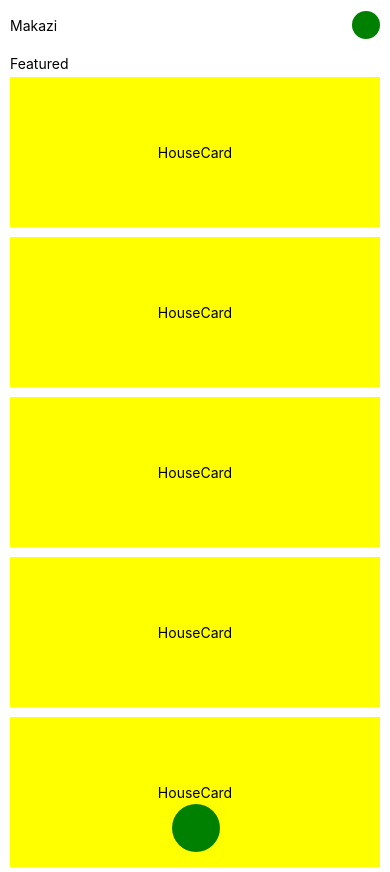
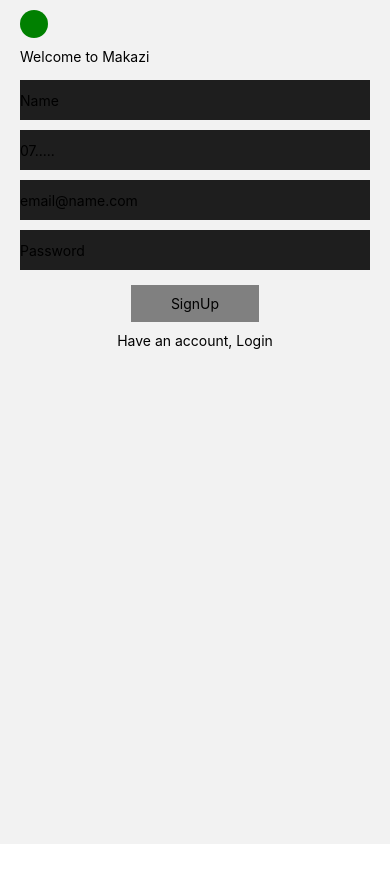
Before and after one commit to botdenoms/makazi, a React Native app: screen /Accounts in a window 390 px wide. After the commit the page ends 844 px from the top, so only its background shows below. Built offline with nearby package versions, Linux system fonts and the light colour scheme.

Commit message:
navigation path basic setup

```diff
--- a/App.tsx
+++ b/App.tsx
@@ -1,128 +1,32 @@
-/**
- * Sample React Native App
- * https://github.com/facebook/react-native
- *
- * @format
- */
+import { NavigationContainer } from '@react-navigation/native'
+import { createNativeStackNavigator } from '@react-navigation/native-stack'
 
 import Accounts from "./src/screens/Accounts"
-import Details from "./src/screens/Details";
-import Home from "./src/screens/Home";
-import Listing from "./src/screens/Listing";
-import Map from "./src/screens/Map";
-import Profile from "./src/screens/Profile";
-import Search from "./src/screens/Search";
-// import Home from "./src/screens/Home"
+import Details from "./src/screens/Details"
+import Home from "./src/screens/Home"
+import Listing from './src/screens/Listing'
+import Map from './src/screens/Map'
+import Profile from "./src/screens/Profile"
+import Search from "./src/screens/Search"
 
-// import React from 'react';
-// import type {PropsWithChildren} from 'react';
-// import {
-//   SafeAreaView,
-//   ScrollView,
-//   StatusBar,
-//   StyleSheet,
-//   Text,
-//   useColorScheme,
-//   View,
-// } from 'react-native';
 
-// import {
-//   Colors,
-//   DebugInstructions,
-//   Header,
-//   LearnMoreLinks,
-//   ReloadInstructions,
-// } from 'react-native/Libraries/NewAppScreen';
+const Stack = createNativeStackNavigator()
 
-// type SectionProps = PropsWithChildren<{
-//   title: string;
-// }>;
-
-// function Section({children, title}: SectionProps): JSX.Element {
-//   const isDarkMode = useColorScheme() === 'dark';
-//   return (
-//     <View style={styles.sectionContainer}>
-//       <Text
-//         style={[
-//           styles.sectionTitle,
-//           {
-//             color: isDarkMode ? Colors.white : Colors.black,
-//           },
-//         ]}>
-//         {title}
-//       </Text>
-//       <Text
-//         style={[
-//           styles.sectionDescription,
-//           {
-//             color: isDarkMode ? Colors.light : Colors.dark,
-//           },
-//         ]}>
-//         {children}
-//       </Text>
-//     </View>
-//   );
-// }
-
-function App(): JSX.Element {
-  // const isDarkMode = useColorScheme() === 'dark';
-
-  // const backgroundStyle = {
-  //   backgroundColor: isDarkMode ? Colors.darker : Colors.lighter,
-  // };
+function App(){
 
   return (
-    // <SafeAreaView style={backgroundStyle}>
-    //   <StatusBar
-    //     barStyle={isDarkMode ? 'light-content' : 'dark-content'}
-    //     backgroundColor={backgroundStyle.backgroundColor}
-    //   />
-    //   <ScrollView
-    //     contentInsetAdjustmentBehavior="automatic"
-    //     style={backgroundStyle}>
-    //     <Header />
-    //     <View
-    //       style={{
-    //         backgroundColor: isDarkMode ? Colors.black : Colors.white,
-    //       }}>
-    //       <Section title="Step One">
-    //         Edit <Text style={styles.highlight}>App.tsx</Text> to change this
-    //         screen and then come back to see your edits.
-    //       </Section>
-    //       <Section title="See Your Changes">
-    //         <ReloadInstructions />
-    //       </Section>
-    //       <Section title="Debug">
-    //         <DebugInstructions />
-    //       </Section>
-    //       <Section title="Learn More">
-    //         Read the docs to discover what to do next:
-    //       </Section>
-    //       <LearnMoreLinks />
-    //     </View>
-    //   </ScrollView>
-    // </SafeAreaView>
-    <Home/>
+    <NavigationContainer>
+        <Stack.Navigator>
+          <Stack.Screen name="Home" component={Home} options={{ headerShown: false }}/>
+          <Stack.Screen name="Details" component={Details} options={{ headerShown: false }}/>
+          <Stack.Screen name="Accounts" component={Accounts} options={{ headerShown: false }}/>
+          <Stack.Screen name="profile" component={Profile} options={{ headerShown: false }}/>
+          <Stack.Screen name="Search" component={Search} options={{ headerShown: false }}/>
+          <Stack.Screen name="Map" component={Map} options={{ headerShown: false }}/>
+          <Stack.Screen name="Listing" component={Listing} options={{ headerShown: false }}/>
+        </Stack.Navigator>
+    </NavigationContainer>
   );
 }
 
-// const styles = StyleSheet.create({
-//   sectionContainer: {
-//     marginTop: 32,
-//     paddingHorizontal: 24,
-//   },
-//   sectionTitle: {
-//     fontSize: 24,
-//     fontWeight: '600',
-//   },
-//   sectionDescription: {
-//     marginTop: 8,
-//     fontSize: 18,
-//     fontWeight: '400',
-//   },
-//   highlight: {
-//     fontWeight: '700',
-//   },
-// });
-
 export default App;
--- a/src/components/HouseCard.jsx
+++ b/src/components/HouseCard.jsx
@@ -1,10 +1,12 @@
-import { View, Text, StyleSheet } from 'react-native'
+import { View, Text, StyleSheet, Pressable } from 'react-native'
 
-export default function HouseCard() {
+export default function HouseCard({to}) {
   return (
-    <View style={styles.card}>
-      <Text>HouseCard</Text>
-    </View>
+    <Pressable onPress={()=> to()}>
+      <View style={styles.card}>
+        <Text>HouseCard</Text>
+      </View>
+    </Pressable>
   )
 }
 
--- a/src/components/LogIn.jsx
+++ b/src/components/LogIn.jsx
@@ -1,7 +1,7 @@
 import { View, Text, TextInput,Pressable, StyleSheet} from 'react-native'
 import React from 'react'
 
-export default function LogIn({toggle}) {
+export default function LogIn({toggle, stack}) {
     return (
         <View style={styles.body}>
           <View style={styles.header}>
@@ -27,9 +27,9 @@
             secureTextEntry={true}
           />
           <View style={styles.center}>
-            <Pressable>
+            <Pressable onPress={()=>stack.navigate('profile')}>
               <View style={styles.button}>
-                <Text>SignUp</Text>
+                <Text>Log in</Text>
               </View>
           </Pressable>
           </View>
--- a/src/screens/Accounts.jsx
+++ b/src/screens/Accounts.jsx
@@ -1,9 +1,9 @@
 import { useState } from 'react'
-import { View, StyleSheet, SafeAreaView } from 'react-native'
+import { View, StyleSheet, SafeAreaView, Pressable } from 'react-native'
 import LogIn from '../components/LogIn'
 import SIgnUp from '../components/SIgnUp'
 
-export default function Accounts() {
+export default function Accounts({navigation}) {
     const [user, setUser] = useState(false)
     const toggle = ()=>{
         setUser(!user)
@@ -11,9 +11,11 @@
   return (
     <SafeAreaView>
         <View style={styles.body}>
-            <View style={styles.icon}></View>
+            <Pressable onPress={()=>navigation.goBack()}>
+                <View style={styles.icon}></View>
+            </Pressable>
             {
-                user == true?<LogIn toggle={toggle}/>:<SIgnUp toggle={toggle}/>
+                user == true?<LogIn toggle={toggle} stack={navigation}/>:<SIgnUp toggle={toggle}/>
             }
         </View>
     </SafeAreaView>
--- a/src/screens/Home.jsx
+++ b/src/screens/Home.jsx
@@ -1,26 +1,35 @@
-import { View, Text, SafeAreaView, StyleSheet, ScrollView } from 'react-native'
+import { View, Text, SafeAreaView, StyleSheet, ScrollView, Pressable } from 'react-native'
 import HouseCard from '../components/HouseCard'
 
-export default function Home() {
+export default function Home({ navigation }) {
+    const toDetails = ()=>{
+        navigation.navigate('Details')
+    }
   return (
     <SafeAreaView>
         <View style={styles.body}>
             <View style={styles.appBar}>
                 <Text>Makazi</Text>
-                <View style={styles.icon}></View>
+                <Pressable onPress={()=> navigation.navigate('Accounts')}>
+                    <View style={styles.icon}></View>
+                </Pressable>
             </View>
             <ScrollView
                 contentInsetAdjustmentBehavior="automatic"
                 style={styles.scroll}
             >
                 <Text>Featured</Text>
-                <HouseCard/>
-                <HouseCard/>
-                <HouseCard/>
-                <HouseCard/>
-                <HouseCard/>
+                <HouseCard to={toDetails}/>
+                <HouseCard to={toDetails}/>
+                <HouseCard to={toDetails}/>
+                <HouseCard to={toDetails}/>
+                <HouseCard to={toDetails}/>
             </ScrollView>
-            <View style={styles.float}></View>
+            <View style={{width: '100%',justifyContent: 'center', bottom: 20, position: 'absolute', alignItems: 'center'}}>
+                <Pressable onPress={()=> navigation.navigate('Search')}>
+                    <View style={styles.float}></View>
+                </Pressable>
+            </View>
         </View>
     </SafeAreaView>
   )
@@ -56,9 +65,9 @@
         backgroundColor: 'green'
     },
     float:{
-        position: 'absolute',
-        bottom: 20,
-        left: '44%',
+        // position: 'absolute',
+        // bottom: 20,
+        // left: '44%',
         zIndex: 5,
         height: 48,
         width: 48,
--- a/src/screens/Listing.jsx
+++ b/src/screens/Listing.jsx
@@ -1,12 +1,14 @@
 import { View, SafeAreaView, StyleSheet, ScrollView, Text, TextInput, Pressable } from 'react-native'
 import CustomInput from '../components/CustomInput'
 
-export default function Listing() {
+export default function Listing({navigation}) {
   return (
     <SafeAreaView>
         <View style={styles.body}>
             <View style={styles.appBar}>
+              <Pressable onPress={()=> navigation.goBack()}>
                 <View style={styles.icon}></View>
+              </Pressable>
             </View>
             <ScrollView>
               <Text>Add Listing</Text>
--- a/src/screens/Map.jsx
+++ b/src/screens/Map.jsx
@@ -1,11 +1,13 @@
-import { View, Text, SafeAreaView, StyleSheet } from 'react-native'
+import { View, SafeAreaView, StyleSheet, Pressable } from 'react-native'
 
-export default function Map() {
+export default function Map({navigation}) {
   return (
     <SafeAreaView>
         <View style={styles.body}>
             <View style={styles.appBar}>
+              <Pressable onPress={()=> navigation.goBack()}>
                 <View style={styles.icon}></View>
+              </Pressable>
             </View>
         </View>
     </SafeAreaView>
--- a/src/screens/Search.jsx
+++ b/src/screens/Search.jsx
@@ -2,12 +2,14 @@
 import CustomInput from '../components/CustomInput'
 import ResultCard from '../components/ResultCard'
 
-export default function Search() {
+export default function Search({navigation}) {
   return (
     <SafeAreaView>
         <View style={styles.body}>
             <View style={styles.appBar}>
-                <View style={styles.icon}></View>
+                <Pressable onPress={()=>navigation.goBack()}>
+                    <View style={styles.icon}></View>
+                </Pressable>
             </View>
             <ScrollView>
             <TextInput placeholder='Rent Amount'/>
```
Also changed, not shown: src/screens/Details.jsx (+8 -4 lines), src/screens/Profile.jsx (+17 -9 lines), 1 other file (tests, documents, lock files or other folders).
